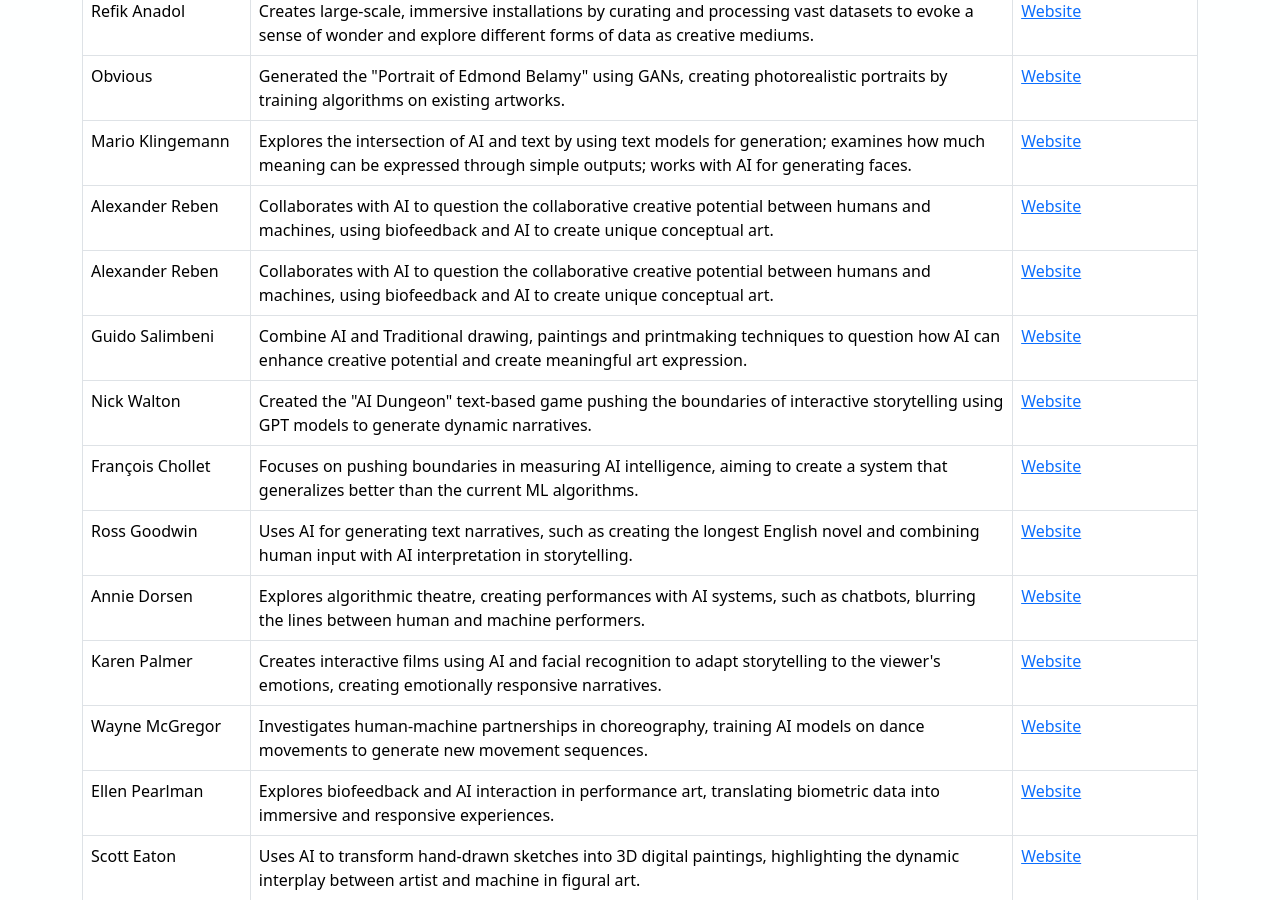
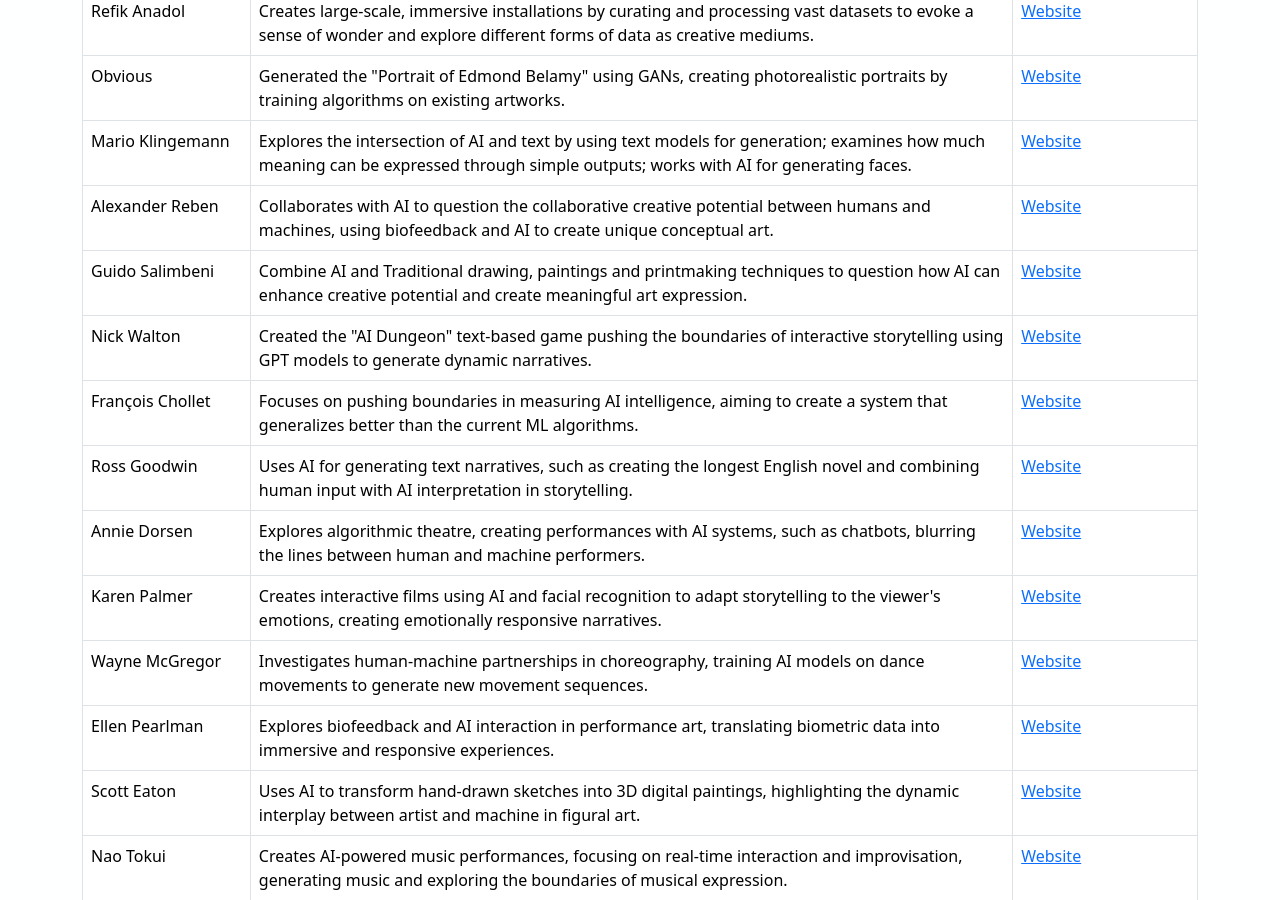
Before and after one commit to Guidosalimbeni/guidosalimbeni.github.io, a Jekyll site: the page built from ai_artists_list.html, in a window 1280 px wide and 900 px high, scrolled down 552 px. Built offline with Jekyll 4.4.1, drawn with Linux system fonts in a browser that asks for light colours.

Commit message:
cleaning

```diff
--- a/ai_artists_list.html
+++ b/ai_artists_list.html
@@ -101,17 +101,6 @@ keywords: "AI artist, AI artists list, AI artists, list of artists using AI, Art
         </td>
         <td>
           <a href="https://marioklingemann.net/" target="_blank">Website</a>
-        </td>
-      </tr>
-      <tr>
-        <td>Alexander Reben</td>
-        <td>
-          Collaborates with AI to question the collaborative creative potential
-          between humans and machines, using biofeedback and AI to create unique
-          conceptual art.
-        </td>
-        <td>
-          <a href="http://www.alexanderreben.com/" target="_blank">Website</a>
         </td>
       </tr>
       <tr>
```
